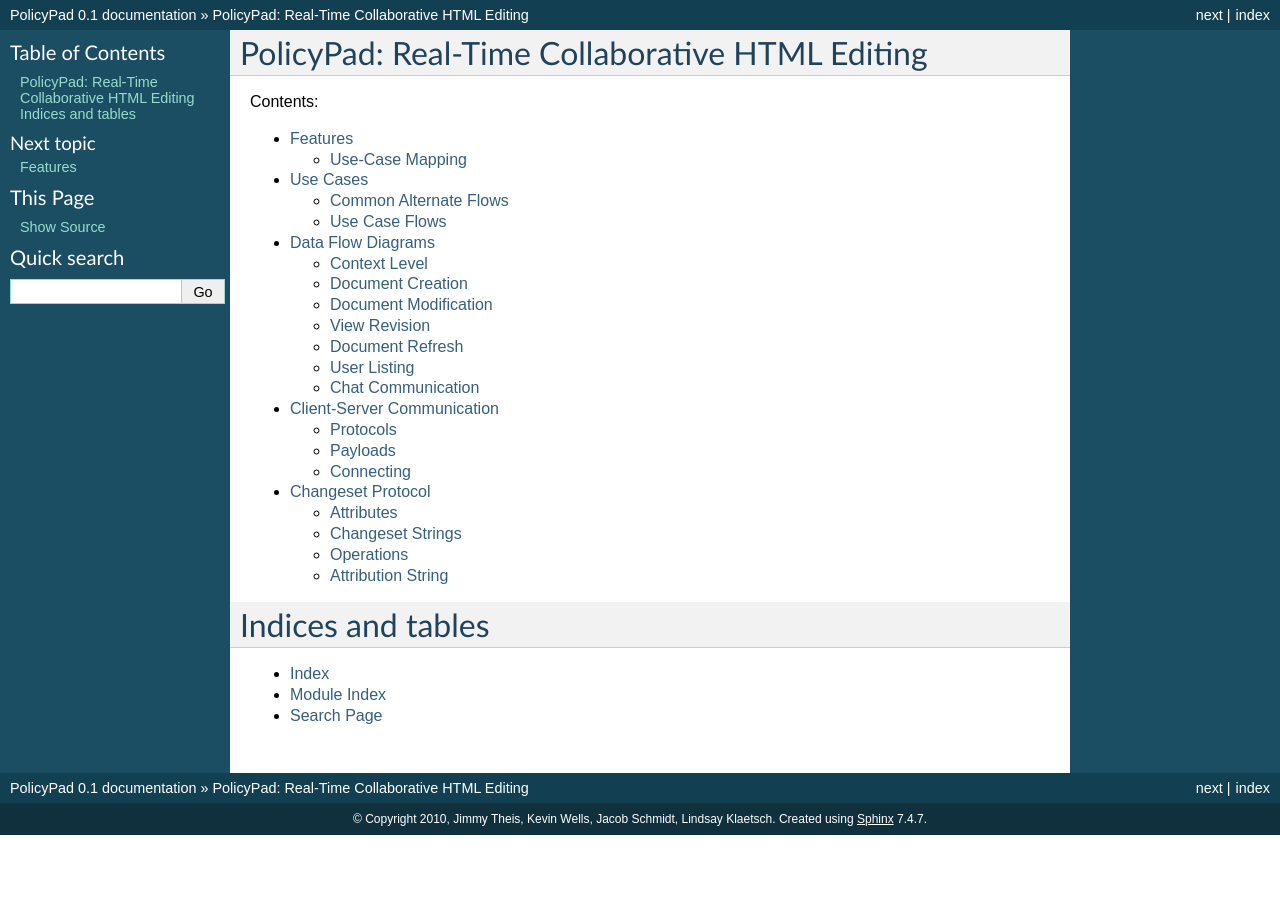
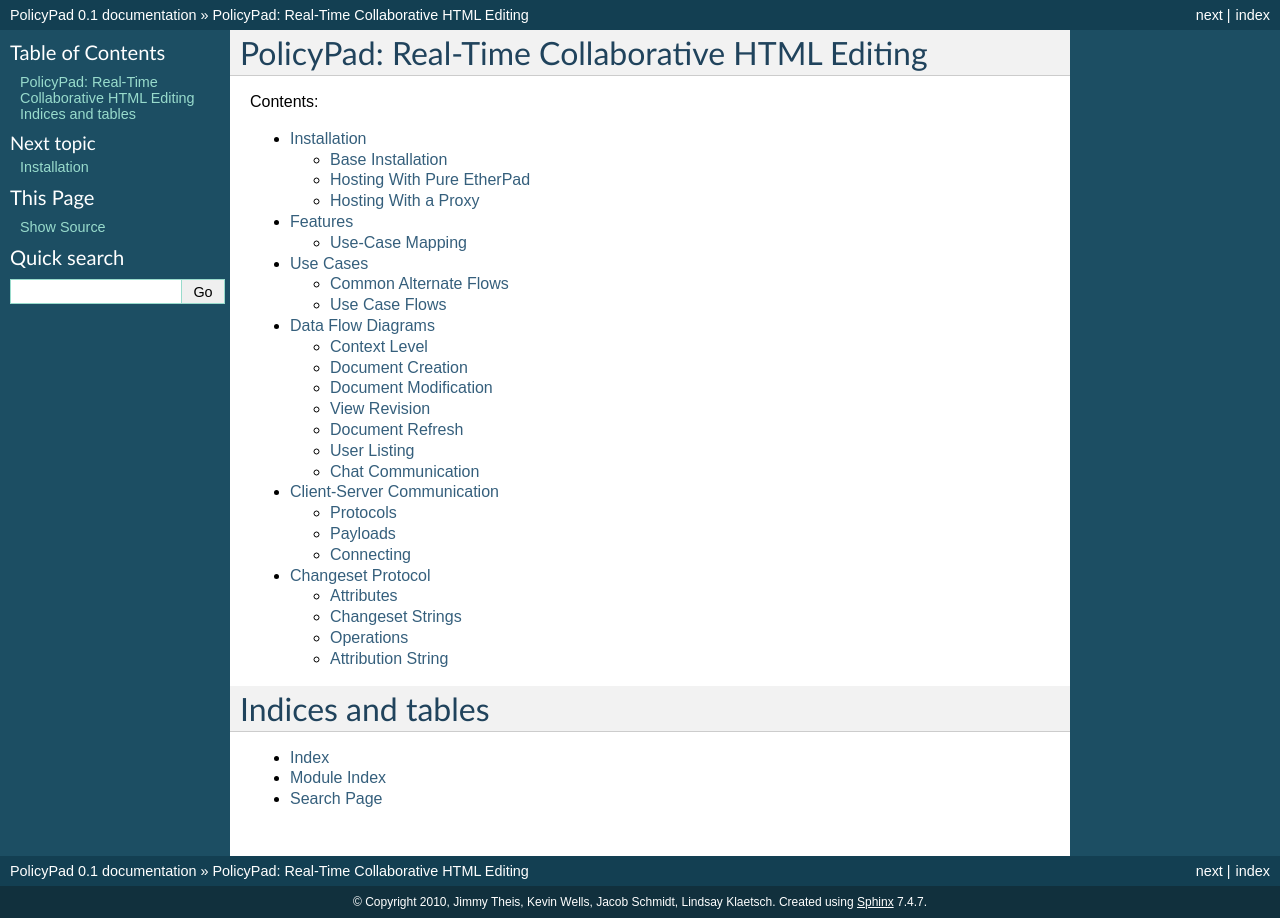
Before and after one commit to PolicyStat/PolicyPad, a Sphinx documentation site: the page built from doc/index.rst, in a window 1280 px wide. Built offline with Sphinx 7.4.7, drawn with Linux system fonts in a browser that asks for light colours; some of the changed lines change nothing that is shown.

Commit message:
Add hosting instructions for pure EtherPad
Signed-off-by: Jimmy Theis <jimmy@jetheis.com>

```diff
--- a/doc/index.rst
+++ b/doc/index.rst
@@ -11,6 +11,7 @@
 .. toctree::
    :maxdepth: 2
 
+   install
    features
    use-cases
    dfd
--- /dev/null
+++ b/doc/install.rst
@@ -0,0 +1,82 @@
+Installation
+============
+
+There are two main ways to set up a locally hosted EtherPad environment: with
+EtherPad being the root web server that actually interacts directly with port 80
+of your host, and with EtherPad passing through a proxy. Unfortunately, it does
+not seem as though EtherPad was ever designed with the intention of being hosted
+anywhere besides the root of the web server. The steps to set up EtherPad behind
+and nginx proxy are listed here, but they admittedly are very buggy and will
+likely cause EtherPad not to work. This matter will be investigated more in the
+future, hopefully resulting in a working installation model that involves a
+proxy.
+
+Base Installation
+-----------------
+
+All of the steps for this installation are based on a fresh installation of
+Ubuntu 10.04 LTS Server Edition. We first start by adding the EtherPad package
+repository to our aptitude sources::
+
+    # bash -c 'echo "deb http://apt.etherpad.org all ." >> /etc/apt/sources.list'
+
+We now install the EtherPad package. Please note that this package has a lot of
+dependencies and will likely take a very long time to install::
+
+    # aptitude update
+    # aptitude install etherpad
+
+Now we need to fix a reference that points the EtherPad init script at the wrong
+directory::
+
+    # sed -i 's|/usr/local/etherpad|/usr/share/etherpad|g' /etc/init.d/etherpad
+
+At this point we now have EtherPad full installed. The question now becomes how
+to host it properly. Below are the two possibilities for hosting. Note that, as
+mentioned above, the second method of hosting, which includes hiding EtherPad
+behind a proxy, does not function correctly; it is merely as far as we have been
+able to get in hosting EtherPad in this fashion.
+
+Hosting With Pure EtherPad
+--------------------------
+This version of hosting is much easier to set up, but forces a very strange sort
+of URL when accessing PolicyPad materials, as they are stored as static content
+within EtherPad. It does seem to be the most reliable form of hosting, though,
+so as long as this URL discrepancy isn't a huge problem, this is the recommended
+way to set up PolicyPad.
+
+First, we need to let the EtherPad daemon run as root since we will be moving it
+from its default port of 9000 to port 80::
+
+    # sed -i 's/--chuid etherpad:etherpad//' /etc/init.d/etherpad
+
+On that same note, we'll actually need to change the port we want EtherPad to
+use in its configuration file and init.d script::
+
+    # sed -i 's/listen = 9000/listen = 80/' /etc/etherpad/etherpad.local.properties
+    # sed -i 's/9000/80/' /etc/init.d/etherpad
+
+At this point we can actually start the EtherPad service. To do so, use the
+init.d script provided by the software::
+
+    # service etherpad start
+
+You should now be able to browse to your server via http and see a standard
+EtherPad installation.
+
+Adding PolicyPad to your EtherPad installation is simple at this ponit. First
+install Git and move to the static directory for EtherPad::
+
+    # aptitude install git-core
+    # cd /usr/share/etherpad/etherpad/src/static
+
+Then simply clone the PolicyPad repository::
+
+    # git clone https://jetheis@github.com/jetheis/PolicyPad.git
+
+Now you should be able to browse to
+http://your.server/static/PolicyPad/client/labs/etherpad_laundher.html and use
+the PolicyPad sytem.
+
+Hosting With a Proxy
+--------------------
```
